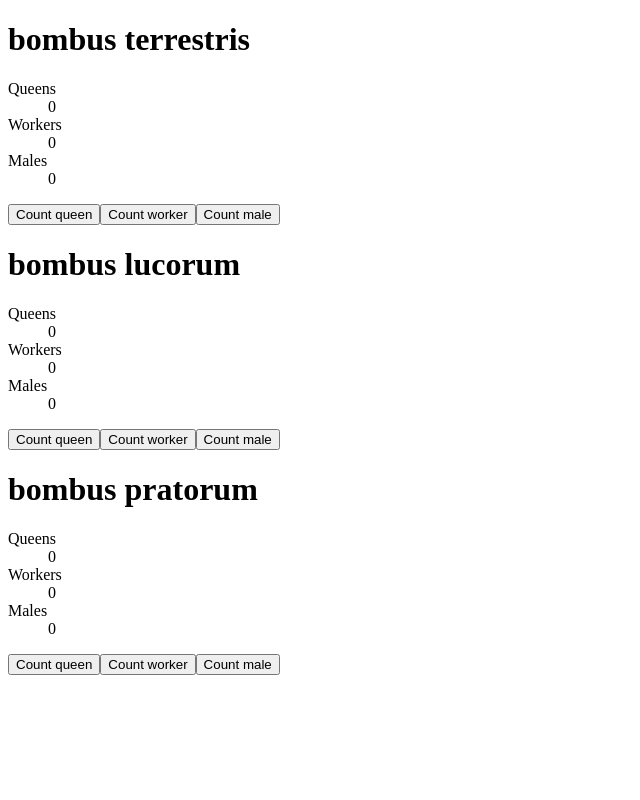
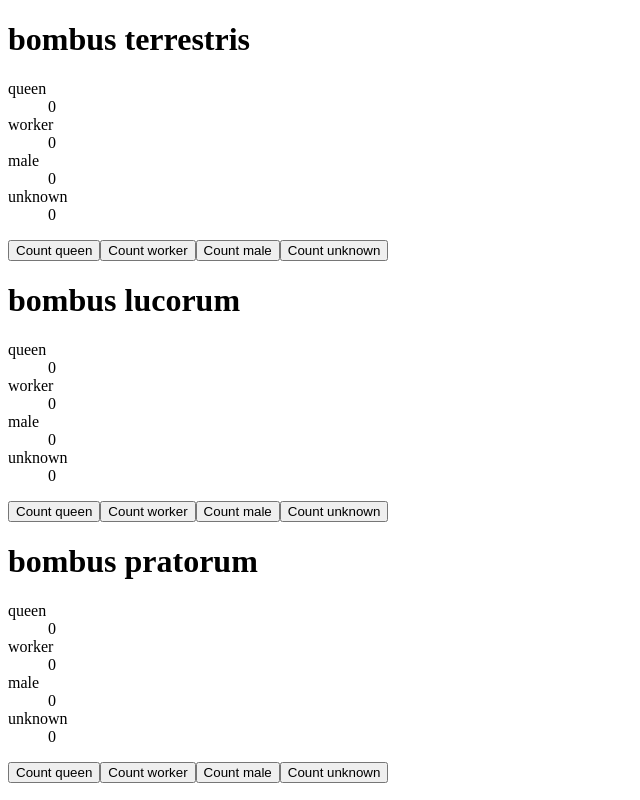
Before and after one commit to ruthmoog/bee-walker, a React (Create React App) app: page / in a window 1280 px wide. Shown: the whole page, without its empty margins (0-640 px from the left). Built offline with nearby package versions, Linux system fonts and the light colour scheme.

Commit message:
Add counting unknown caste
Co-authored-by: quii <qui666@gmail.com>

```diff
--- a/src/BeeWalker.js
+++ b/src/BeeWalker.js
@@ -4,25 +4,34 @@ function BeeWalker(props) {
   const [queenCount, setQueenCount] = useState(0);
   const [workerCount, setWorkerCount] = useState(0);
   const [maleCount, setMaleCount] = useState(0);
+  const [unknownCount, setUnknownCount] = useState(0);
 
   return (
     <>
       <h1 data-testid="greeting-text">{props.species}</h1>
       <dl>
-        <dt>Queens</dt>
-        <dd data-testid="queen-counter">{queenCount}</dd>
-        <dt>Workers</dt>
-        <dd data-testid="worker-counter">{workerCount}</dd>
-        <dt>Males</dt>
-        <dd data-testid="male-counter">{maleCount}</dd>
+        <CasteCount casteType="queen" count={queenCount} />
+        <CasteCount casteType="worker" count={workerCount} />
+        <CasteCount casteType="male" count={maleCount} />
+        <CasteCount casteType="unknown" count={unknownCount} />
       </dl>
       <button onClick={() => setQueenCount(queenCount + 1)}>Count queen</button>
       <button onClick={() => setWorkerCount(workerCount + 1)}>
         Count worker
       </button>
       <button onClick={() => setMaleCount(maleCount + 1)}>Count male</button>
+      <button onClick={() => setUnknownCount(unknownCount + 1)}>
+        Count unknown
+      </button>
     </>
   );
 }
 
+const CasteCount = ({casteType, count}) => (
+  <>
+  <dt>{casteType}</dt>
+  <dd data-testid={casteType + "-counter"}>{count}</dd>
+  </>
+)
+
 export default BeeWalker;
```
Also changed, not shown: 1 other file (tests, documents, lock files or other folders).
